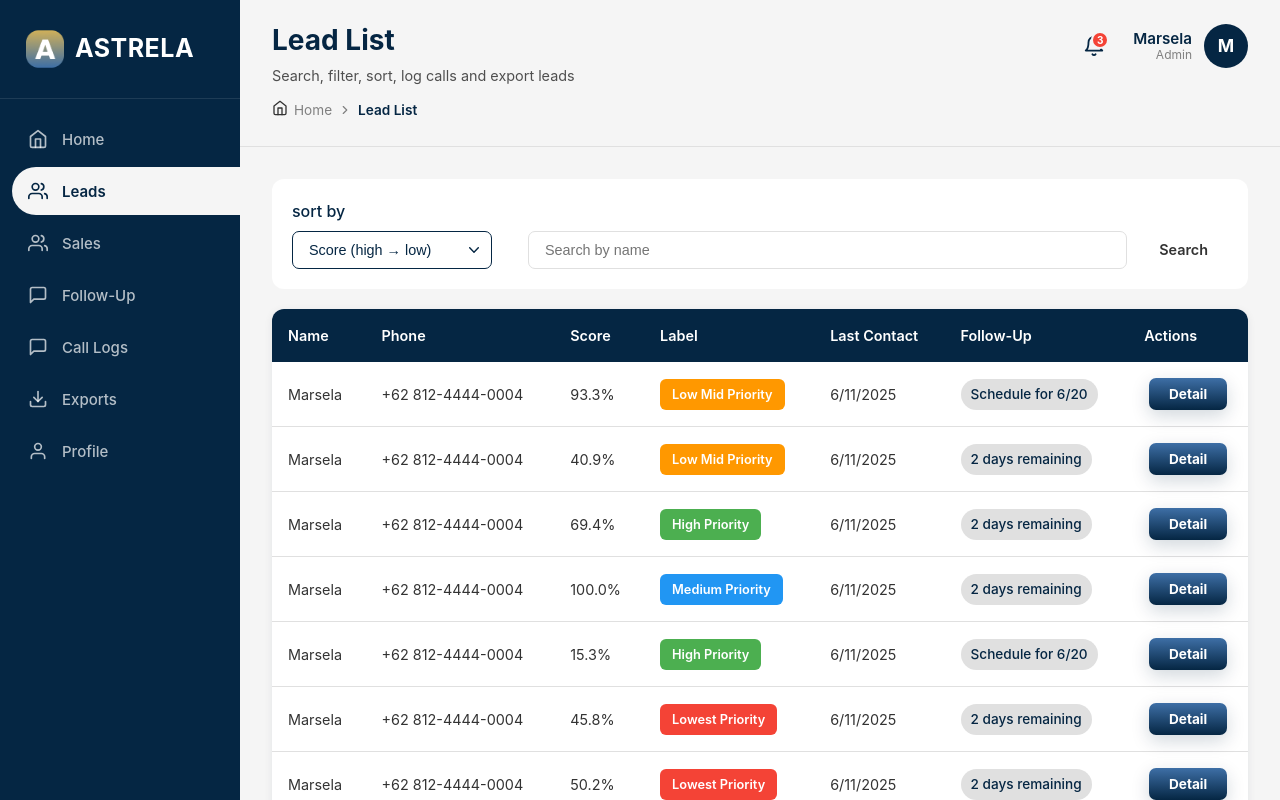
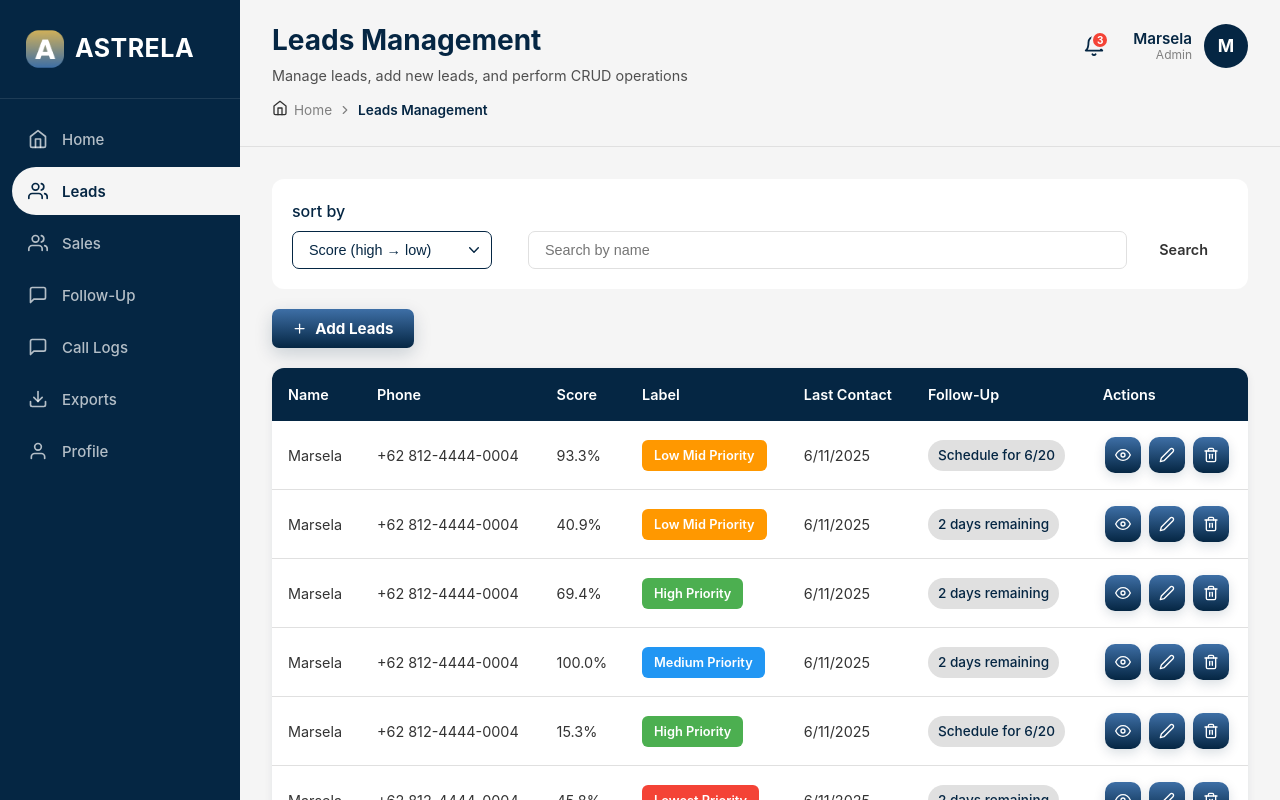
Before and after one commit to KafiRijal/Astrela-app, a React (Vite) app: page /dashboard/home in a window 1280 px wide. Both pictures are taken after a click on the button "Leads". Built offline with nearby package versions, Linux system fonts and the light colour scheme.

Commit message:
Feat menu Leads fix

```diff
--- a/src/components/Dashboard/Header/Header.jsx
+++ b/src/components/Dashboard/Header/Header.jsx
@@ -4,7 +4,7 @@ import { useLocation } from "react-router-dom";
 import styles from "./Header.module.css";
 import { FiBell, FiChevronRight, FiHome } from "react-icons/fi";
 
-const Header = () => {
+const Header = ({ userRole = "sales" }) => {
   const location = useLocation();
   const [notifications] = useState(3);
 
@@ -12,7 +12,10 @@ const Header = () => {
     const path = location.pathname;
     if (path === "/dashboard" || path === "/dashboard/home")
       return "Dashboard Monitoring";
-    if (path === "/dashboard/leads") return "Lead List";
+    if (path === "/dashboard/leads") {
+      // Role-based title for Leads page
+      return userRole === "admin" ? "Leads Management" : "Lead List";
+    }
     if (path.match(/^\/dashboard\/leads\/\d+$/)) return "Lead Detail";
     if (path.includes("/sales")) return "Sales Management";
     if (path.includes("/follow-up")) return "Follow-Up Tasks";
@@ -25,8 +28,12 @@ const Header = () => {
   const getSubtitle = () => {
     const path = location.pathname;
     if (path === "/dashboard" || path === "/dashboard/home") return "";
-    if (path === "/dashboard/leads")
-      return "Search, filter, sort, log calls and export leads";
+    if (path === "/dashboard/leads") {
+      // Role-based subtitle for Leads page
+      return userRole === "admin"
+        ? "Manage leads, add new leads, and perform CRUD operations"
+        : "Search, filter, sort, log calls and export leads";
+    }
     if (path.match(/^\/dashboard\/leads\/\d+$/))
       return "Detailed profile and call interactions";
     if (path.includes("/sales"))
@@ -49,7 +56,9 @@ const Header = () => {
 
       // Handle Lead Detail breadcrumb
       if (path.match(/^\/dashboard\/leads\/\d+$/)) {
-        breadcrumbs.push({ label: "Leads", path: "/dashboard/leads" });
+        const leadsLabel =
+          userRole === "admin" ? "Leads Management" : "Lead List";
+        breadcrumbs.push({ label: leadsLabel, path: "/dashboard/leads" });
         breadcrumbs.push({ label: "Lead Detail", path: path });
       } else if (
         pageName !== "Dashboard" &&
--- a/src/components/Dashboard/Leads/Leads.jsx
+++ b/src/components/Dashboard/Leads/Leads.jsx
@@ -2,9 +2,16 @@
 import { useState } from "react";
 import { useNavigate } from "react-router-dom";
 import styles from "./Leads.module.css";
-import { FiChevronLeft, FiChevronRight } from "react-icons/fi";
+import {
+  FiChevronLeft,
+  FiChevronRight,
+  FiEye,
+  FiEdit2,
+  FiTrash2,
+  FiPlus,
+} from "react-icons/fi";
 
-const Leads = () => {
+const Leads = ({ userRole = "sales" }) => {
   const navigate = useNavigate();
   const [sortBy, setSortBy] = useState("high-to-low");
   const [searchQuery, setSearchQuery] = useState("");
@@ -70,6 +77,20 @@ const Leads = () => {
     navigate(`/dashboard/leads/${id}`);
   };
 
+  const handleAddLead = () => {
+    alert("Add Lead - Coming Soon!");
+  };
+
+  const handleEdit = (id) => {
+    alert(`Edit Lead ID: ${id} - Coming Soon!`);
+  };
+
+  const handleDelete = (id) => {
+    if (window.confirm("Are you sure you want to delete this lead?")) {
+      alert(`Delete Lead ID: ${id} - Coming Soon!`);
+    }
+  };
+
   const handlePrevious = () => {
     if (currentPage > 1) {
       setCurrentPage(currentPage - 1);
@@ -124,6 +145,13 @@ const Leads = () => {
         </div>
       </div>
 
+      {/* Add Button - Only for Admin */}
+      {userRole === "admin" && (
+        <button className={styles.addBtn} onClick={handleAddLead}>
+          <FiPlus /> Add Leads
+        </button>
+      )}
+
       {/* Table */}
       <div className={styles.tableWrapper}>
         <table className={styles.table}>
@@ -159,12 +187,38 @@ const Leads = () => {
                 </td>
                 <td data-label="Actions">
                   <div className={styles.actions}>
+                    {userRole === "sales" ? (
                       <button
                         className={styles.detailBtn}
                         onClick={() => handleViewDetail(lead.id)}
                       >
                         Detail
                       </button>
+                    ) : (
+                      <>
+                        <button
+                          className={styles.actionBtn}
+                          onClick={() => handleViewDetail(lead.id)}
+                          title="View"
+                        >
+                          <FiEye />
+                        </button>
+                        <button
+                          className={styles.actionBtn}
+                          onClick={() => handleEdit(lead.id)}
+                          title="Edit"
+                        >
+                          <FiEdit2 />
+                        </button>
+                        <button
+                          className={styles.actionBtn}
+                          onClick={() => handleDelete(lead.id)}
+                          title="Delete"
+                        >
+                          <FiTrash2 />
+                        </button>
+                      </>
+                    )}
                   </div>
                 </td>
               </tr>
--- a/src/components/Dashboard/Leads/Leads.module.css
+++ b/src/components/Dashboard/Leads/Leads.module.css
@@ -111,6 +111,33 @@
   color: var(--secondary-4);
 }
 
+/* Add Button - Admin Only */
+.addBtn {
+  padding: 10px 20px;
+  background: linear-gradient(180deg, var(--secondary-2), var(--primary));
+  color: var(--white);
+  border: none;
+  border-radius: 7px;
+  font-size: 0.95rem;
+  font-weight: 700;
+  cursor: pointer;
+  display: flex;
+  align-items: center;
+  gap: 8px;
+  align-self: flex-start;
+  transition: transform 0.18s ease, opacity 0.12s ease;
+  box-shadow: 0 6px 18px rgba(6, 38, 67, 0.18);
+}
+
+.addBtn:hover {
+  opacity: 0.95;
+  transform: translateY(-1px);
+}
+
+.addBtn:active {
+  transform: translateY(0);
+}
+
 /* Table */
 .tableWrapper {
   background: var(--white);
@@ -195,6 +222,7 @@
   justify-content: center;
 }
 
+/* Detail Button - Sales Role */
 .detailBtn {
   padding: 8px 20px;
   background: linear-gradient(180deg, var(--secondary-2), var(--primary));
@@ -215,6 +243,33 @@
 }
 
 .detailBtn:active {
+  transform: translateY(0);
+}
+
+/* Action Buttons - Admin Role */
+.actionBtn {
+  width: 36px;
+  height: 36px;
+  border: none;
+  border-radius: 10px;
+  display: flex;
+  align-items: center;
+  justify-content: center;
+  cursor: pointer;
+  transition: transform 0.18s ease, opacity 0.12s ease;
+  font-size: 16px;
+  background: linear-gradient(180deg, var(--secondary-2), var(--primary));
+  color: var(--white);
+  box-shadow: 0 4px 12px rgba(6, 38, 67, 0.15);
+}
+
+.actionBtn:hover {
+  opacity: 0.95;
+  transform: translateY(-1px);
+  box-shadow: 0 6px 16px rgba(6, 38, 67, 0.25);
+}
+
+.actionBtn:active {
   transform: translateY(0);
 }
 
@@ -321,6 +376,11 @@
     max-width: none;
   }
 
+  .addBtn {
+    width: 100%;
+    justify-content: center;
+  }
+
   .tableWrapper {
     overflow-x: auto;
   }
@@ -334,6 +394,10 @@
     align-items: stretch;
   }
 
+  .paginationInfo {
+    text-align: center;
+  }
+
   .paginationControls {
     justify-content: center;
     flex-wrap: wrap;
@@ -343,6 +407,13 @@
 @media (max-width: 480px) {
   .controls {
     padding: 16px;
+  }
+
+  .addBtn {
+    width: 100%;
+    justify-content: center;
+    padding: 10px 20px;
+    font-size: 0.85rem;
   }
 
   .table th,
@@ -361,6 +432,12 @@
     font-size: 0.75rem;
   }
 
+  .actionBtn {
+    width: 32px;
+    height: 32px;
+    font-size: 14px;
+  }
+
   .paginationBtn {
     padding: 6px 12px;
     font-size: 0.75rem;
--- a/src/components/Dashboard/Sidebar/Sidebar.jsx
+++ b/src/components/Dashboard/Sidebar/Sidebar.jsx
@@ -73,6 +73,13 @@ const Sidebar = () => {
   };
 
   const isActive = (path) => {
+    // Special handling for Leads menu - active when in /dashboard/leads or /dashboard/leads/:id
+    if (path === "/dashboard/leads") {
+      return (
+        location.pathname === path ||
+        location.pathname.match(/^\/dashboard\/leads\/\d+$/)
+      );
+    }
     return location.pathname === path;
   };
 
--- a/src/pages/Dashboard/Dashboard.jsx
+++ b/src/pages/Dashboard/Dashboard.jsx
@@ -11,14 +11,14 @@ import styles from "./Dashboard.module.css";
 const Dashboard = () => {
   // TODO: Get user role from auth context/state management
   // For now, we'll use a hardcoded value
-  const userRole = "sales"; // Change to "admin" to see admin view
+  const userRole = "admin"; // Change to "sales" to see sales view
 
   return (
     <div className={styles.dashboardLayout}>
       <Sidebar />
 
       <div className={styles.contentWrapper}>
-        <Header />
+        <Header userRole={userRole} />
 
         <main className={styles.mainContent}>
           <div className={styles.container}>
@@ -32,8 +32,8 @@ const Dashboard = () => {
               {/* Home route with dynamic role */}
               <Route path="/home" element={<Home userRole={userRole} />} />
 
-              {/* Leads routes */}
-              <Route path="/leads" element={<Leads />} />
+              {/* Leads routes with dynamic role */}
+              <Route path="/leads" element={<Leads userRole={userRole} />} />
               <Route path="/leads/:id" element={<LeadDetail />} />
 
               {/* Placeholder routes for other pages */}
```
Lines whose indentation alone changed are shown as unchanged.
